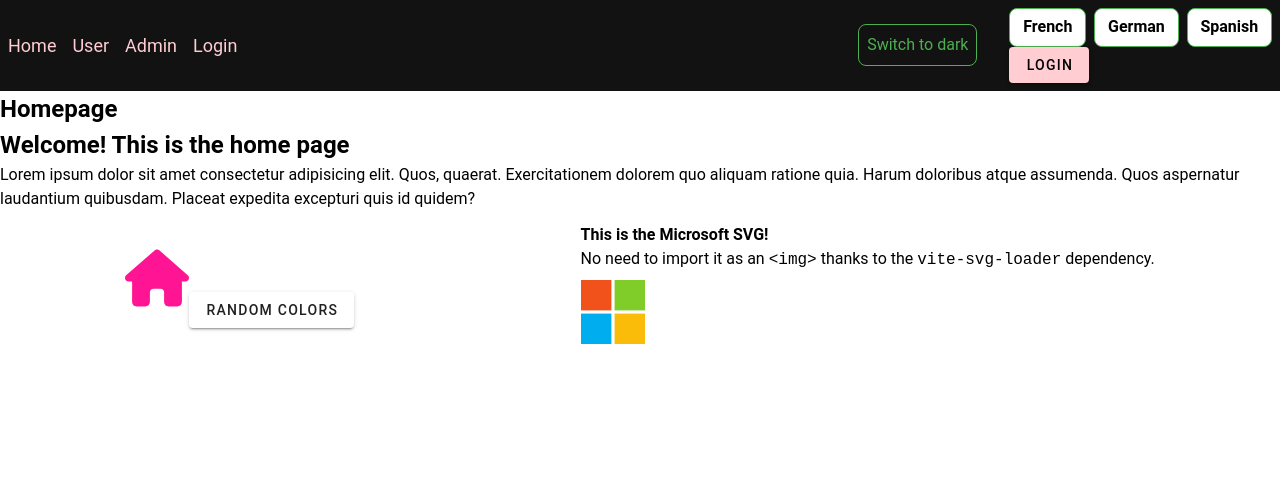
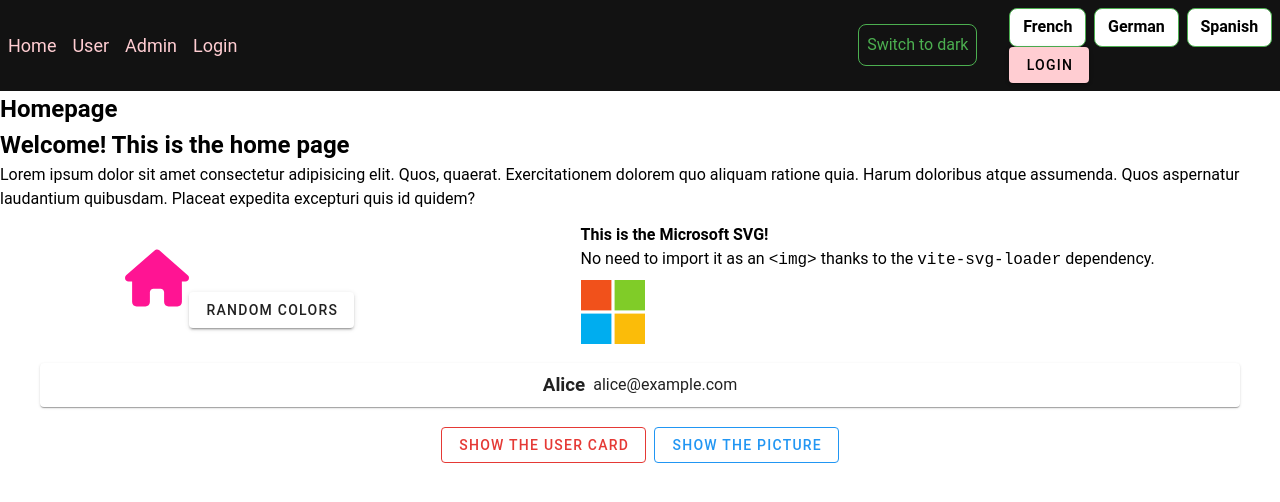
Before and after one commit to Louis-Gonzalez/starterPack, a Nuxt app: page / in a window 1280 px wide. Shown: the top 502 px of the page. Built offline with nearby package versions, Linux system fonts and the light colour scheme.

Commit message:
ADD dynamic component

```diff
--- a/components/sandbox/fake-user/UserCard.vue
+++ b/components/sandbox/fake-user/FakeUserCard.vue
@@ -4,8 +4,8 @@
 </script>
 
 <template>
-  <div class="border p-4 rounded">
+  <v-card class="d-flex justify-center align-center mx-10 pa-2 ga-2">
     <h3>{{props.user.name }}</h3>
     <p>{{ props.user.email }}</p>
-  </div>
+  </v-card>
 </template>
--- /dev/null
+++ b/components/sandbox/fake-user/FakeUserPicture.vue
@@ -0,0 +1,16 @@
+<script setup lang="ts">
+  const props = defineProps<{ user: { name: string, picture: string } }>()
+</script>
+
+<template>
+  <div class="d-flex justify-center align-center ma-3 pa-2 ga-2">
+    <img :src="props.user.picture" :alt="props.user.name" class="rounded-full img-class" />
+  </div>
+</template>
+
+<style scoped>
+.img-class {
+  width: 15rem;
+  height: 15rem;
+}
+</style>
--- a/components/sandbox/fake-user/UserPicture.vue
+++ /dev/null
@@ -1,14 +0,0 @@
-<script setup lang="ts">
-  const props = defineProps<{ user: { name: string, picture: string } }>()
-</script>
-
-<template>
-  <img :src="props.user.picture" :alt="props.user.name" class="rounded-full img-class" />
-</template>
-
-<style scoped>
-.img-class {
-  width: 1.5rem;
-  height: 1.5rem;
-}
-</style>
--- a/pages/index.vue
+++ b/pages/index.vue
@@ -1,6 +1,11 @@
 <script setup lang="ts">
 import Home from './../assets/icons/home.svg';
 import Microsoft from './../assets/icons/microsoft.svg';
+import { useI18n } from 'vue-i18n';
+import FakeUserCard from '~/components/sandbox/fake-user/FakeUserCard.vue';
+import FakeUserPicture from '~/components/sandbox/fake-user/FakeUserPicture.vue';
+
+const { t } = useI18n()
 const colorSvg = [
   'deeppink',
   'darkblue',
@@ -21,11 +26,24 @@ const changeColor = () => {
   const randomIndex = Math.floor(Math.random() * colorSvg.length);
   currentColor.value = colorSvg[randomIndex];
 };
+
+const user = {
+  name: 'Alice',
+  email: 'alice@example.com',
+  picture: '/fake-user/alice.jpg',
+}
+
+const displayMode = ref<'card' | 'picture'>('card')
+
+const componentMap = {
+  card: FakeUserCard,
+  picture: FakeUserPicture
+}
 </script>
 
 <template>
   <section>
-    <h1>{{ $t('home') }}</h1>
+    <h1>{{ t('home') }}</h1>
     <div>
       <h2>Welcome! This is the home page</h2>
       <p>
@@ -52,6 +70,30 @@ const changeColor = () => {
       </div>
     </div>
   </section>
+
+<!--  dynamic component test -->
+  <section>
+    <div>
+      <component :is="componentMap[displayMode]"  :user="user" />
+    </div>
+    <div class="d-flex justify-center align-center ma-3 pa-2 ga-2">
+      <v-btn
+        variant="outlined"
+        color="primary"
+        @click="displayMode = 'card'"
+      >
+        Show the user card
+      </v-btn>
+
+      <v-btn
+        variant="outlined"
+        color="info"
+        @click="displayMode = 'picture'"
+      >
+        Show the picture
+      </v-btn>
+    </div>
+  </section>
 </template>
 
 <style scoped>
```
Also changed, not shown: 1 other file (tests, documents, lock files or other folders).
